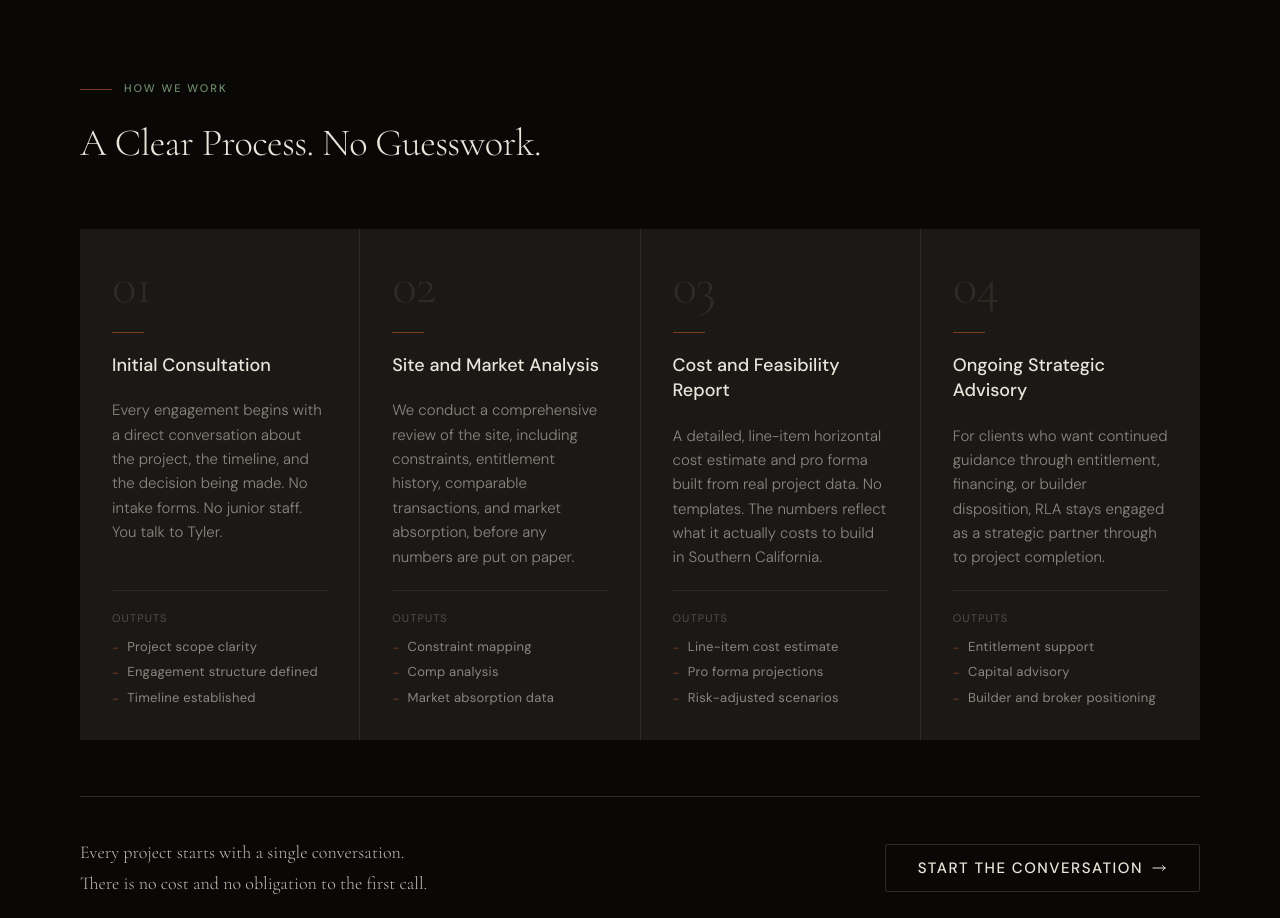
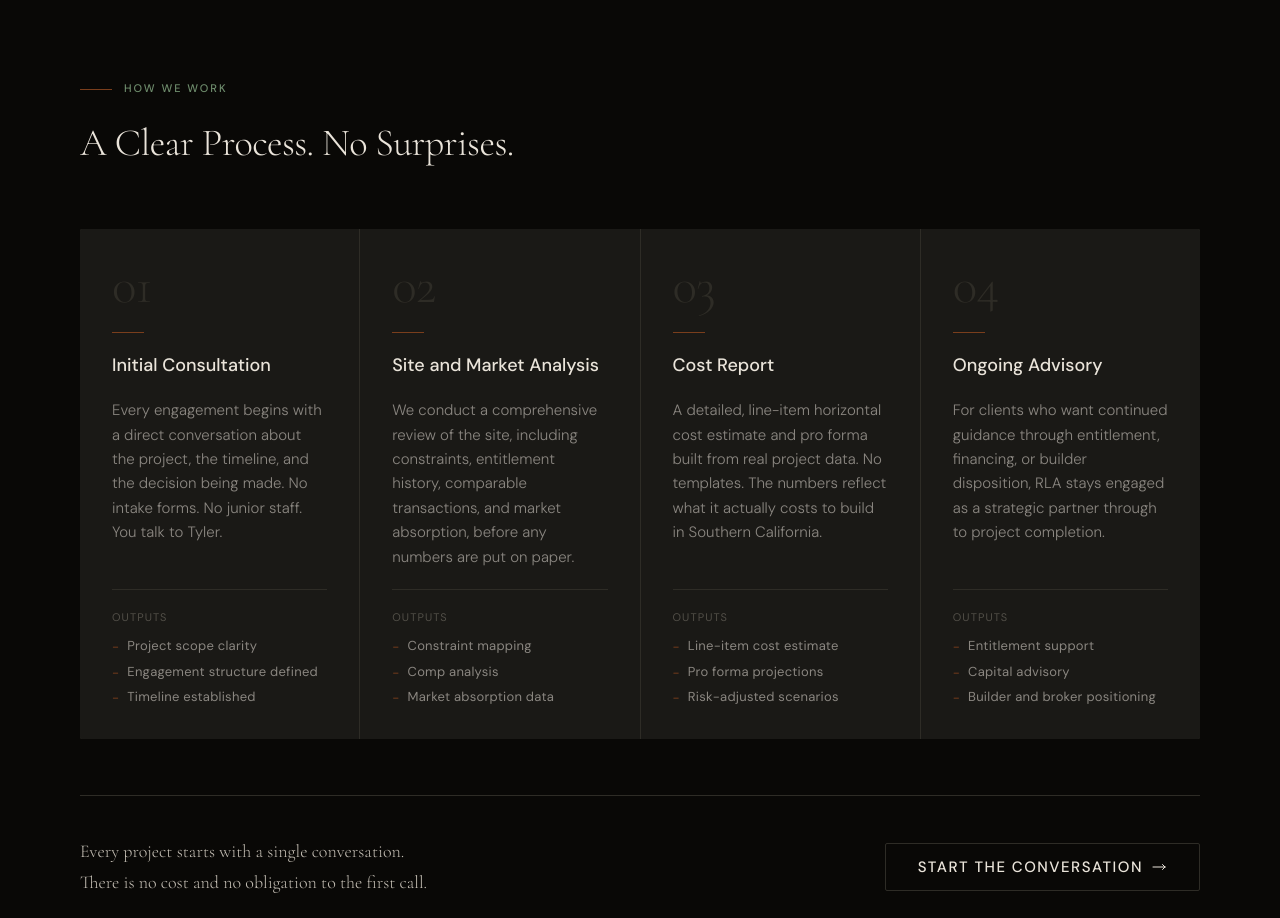
Before and after one commit to tyraynard/rla-website, a Next.js app: page / in a window 1280 px wide. Shown: the part 3480-4398 px from the top of the page. Built offline with nearby package versions, Linux system fonts and the light colour scheme.

Commit message:
update processsection

```diff
--- a/src/components/sections/ProcessSection.tsx
+++ b/src/components/sections/ProcessSection.tsx
@@ -29,7 +29,7 @@ const STEPS: ProcessStep[] = [
     ],
   },
   {
-    title: "Cost and Feasibility Report",
+    title: "Cost Report",
     description:
       "A detailed, line-item horizontal cost estimate and pro forma built from real project data. No templates. The numbers reflect what it actually costs to build in Southern California.",
     outputs: [
@@ -39,7 +39,7 @@ const STEPS: ProcessStep[] = [
     ],
   },
   {
-    title: "Ongoing Strategic Advisory",
+    title: "Ongoing Advisory",
     description:
       "For clients who want continued guidance through entitlement, financing, or builder disposition, RLA stays engaged as a strategic partner through to project completion.",
     outputs: [
@@ -64,7 +64,7 @@ export function ProcessSection() {
             id="process-heading"
             className="font-display font-light text-heading-xl text-rla-cream max-w-[28ch]"
           >
-            A Clear Process. No Guesswork.
+            A Clear Process. No Surprises.
           </h2>
         </div>
 
```
